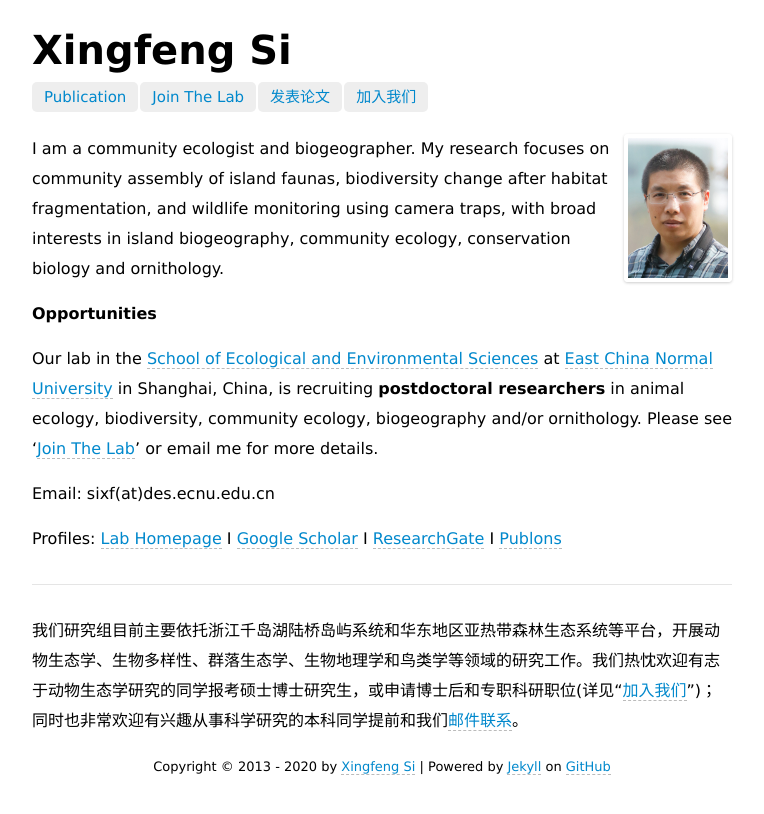
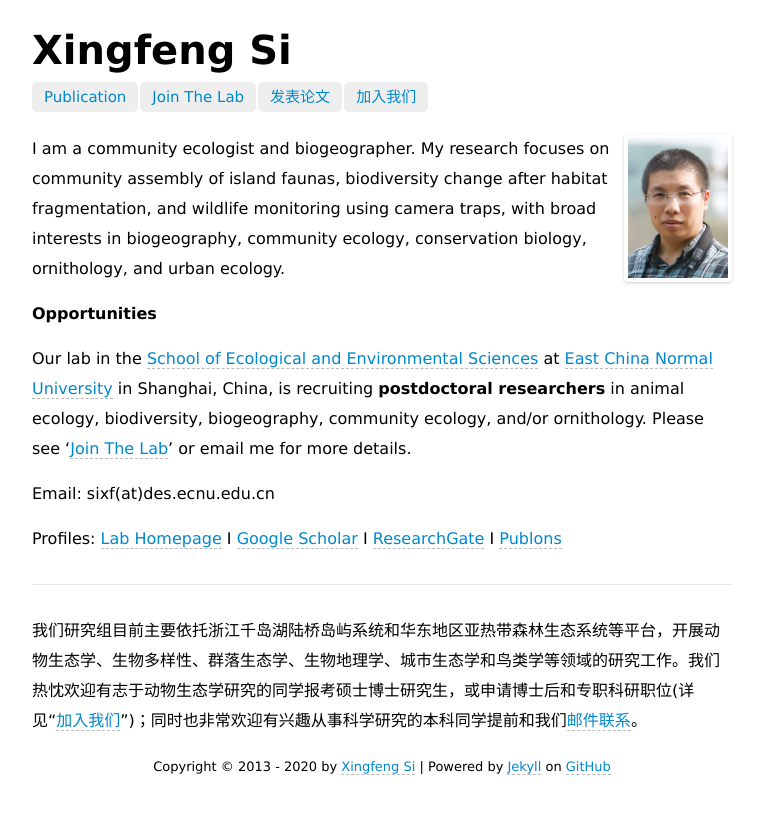
Before and after one commit to sixf/sixf.github.io, a Jekyll site: the page built from index.md, in a window 1280 px wide. Shown: the top 814 px of the page, without its empty margins (258-1022 px from the left). Built offline with Jekyll 4.4.1, drawn with Linux system fonts in a browser that asks for light colours.

Commit message:
Update index.md

```diff
--- a/index.md
+++ b/index.md
@@ -4,11 +4,11 @@
 
 <p><img src="http://sixf.org/files/images/avatar.jpg" width="100" title="Xingfeng Si" align="right" /></p>
 
-I am a community ecologist and biogeographer. My research focuses on community assembly of island faunas, biodiversity change after habitat fragmentation, and wildlife monitoring using camera traps, with broad interests in island biogeography, community ecology, conservation biology and ornithology.
+I am a community ecologist and biogeographer. My research focuses on community assembly of island faunas, biodiversity change after habitat fragmentation, and wildlife monitoring using camera traps, with broad interests in biogeography, community ecology, conservation biology, ornithology, and urban ecology.
 
 **Opportunities**
 
-Our lab in the [School of Ecological and Environmental Sciences](http://www.sees.ecnu.edu.cn) at [East China Normal University](http://www.ecnu.edu.cn) in Shanghai, China, is recruiting **postdoctoral researchers** in animal ecology, biodiversity, community ecology, biogeography and/or ornithology. Please see '[Join The Lab](http://sixf.org/en/join/)' or email me for more details.
+Our lab in the [School of Ecological and Environmental Sciences](http://www.sees.ecnu.edu.cn) at [East China Normal University](http://www.ecnu.edu.cn) in Shanghai, China, is recruiting **postdoctoral researchers** in animal ecology, biodiversity, biogeography, community ecology, and/or ornithology. Please see '[Join The Lab](http://sixf.org/en/join/)' or email me for more details.
 
 Email: sixf(at)des.ecnu.edu.cn
 
@@ -16,4 +16,4 @@
 
 ---
 
-我们研究组目前主要依托浙江千岛湖陆桥岛屿系统和华东地区亚热带森林生态系统等平台，开展动物生态学、生物多样性、群落生态学、生物地理学和鸟类学等领域的研究工作。我们热忱欢迎有志于动物生态学研究的同学报考硕士博士研究生，或申请博士后和专职科研职位(详见“[加入我们](http://sixf.org/cn/join/)”)；同时也非常欢迎有兴趣从事科学研究的本科同学提前和我们[邮件联系](mailto:sixf@des.ecnu.edu.cn)。
+我们研究组目前主要依托浙江千岛湖陆桥岛屿系统和华东地区亚热带森林生态系统等平台，开展动物生态学、生物多样性、群落生态学、生物地理学、城市生态学和鸟类学等领域的研究工作。我们热忱欢迎有志于动物生态学研究的同学报考硕士博士研究生，或申请博士后和专职科研职位(详见“[加入我们](http://sixf.org/cn/join/)”)；同时也非常欢迎有兴趣从事科学研究的本科同学提前和我们[邮件联系](mailto:sixf@des.ecnu.edu.cn)。
```
